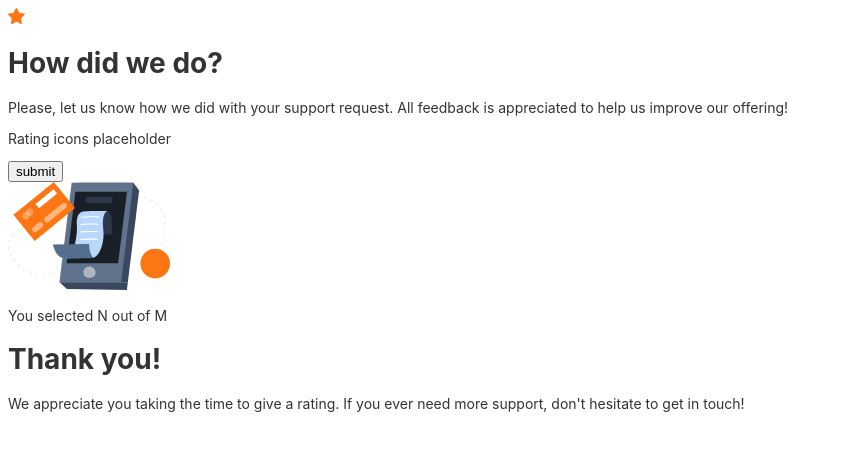
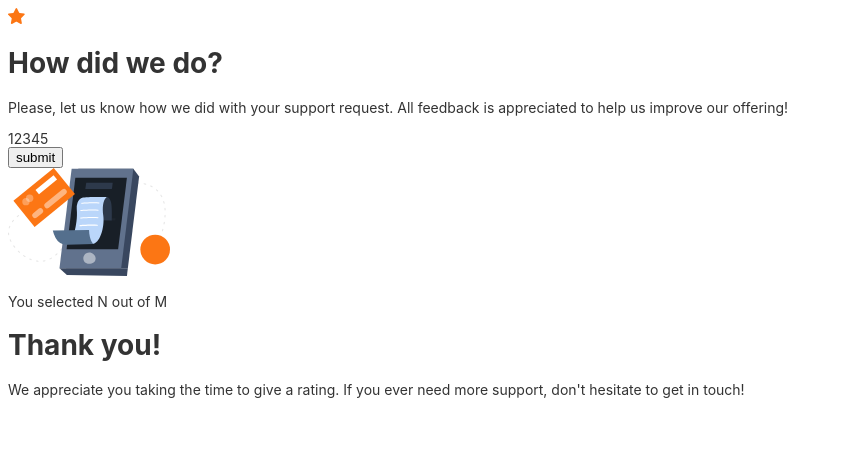
Before and after one commit to Cygap/rate-me, an Angular app: page / in a window 1280 px wide. Shown: the top 450 px of the page, without its empty margins (0-842 px from the left). Built offline with nearby package versions, Linux system fonts and the light colour scheme.

Commit message:
added rating points component with click listener, added change of selected attribute value onClick

```diff
--- a/src/app/app.module.ts
+++ b/src/app/app.module.ts
@@ -4,12 +4,14 @@ import { BrowserModule } from '@angular/platform-browser';
 import { AppComponent } from './app.component';
 import { RateMeModalComponent } from './rate-me-modal/rate-me-modal.component';
 import { ThankYouModalComponent } from './thank-you-modal/thank-you-modal.component';
+import { RatingPointComponent } from './rating-point/rating-point.component';
 
 @NgModule({
   declarations: [
     AppComponent,
     RateMeModalComponent,
-    ThankYouModalComponent
+    ThankYouModalComponent,
+    RatingPointComponent
   ],
   imports: [
     BrowserModule
--- a/src/app/rate-me-modal/rate-me-modal.component.html
+++ b/src/app/rate-me-modal/rate-me-modal.component.html
@@ -5,6 +5,12 @@
     Please, let us know how we did with your support request. All feedback is
     appreciated to help us improve our offering!
   </p>
-  <p>Rating icons placeholder</p>
+  <div>
+    <app-rating-point
+      *ngFor="let point of points"
+      [rating]="point"
+      (itemSelected)="onItemSelected($event)"
+    ></app-rating-point>
+  </div>
   <button>submit</button>
 </div>
--- a/src/app/rate-me-modal/rate-me-modal.component.ts
+++ b/src/app/rate-me-modal/rate-me-modal.component.ts
@@ -1,10 +1,17 @@
 import { Component } from '@angular/core';
-
+import { RatingPoint, points } from '../rating';
 @Component({
   selector: 'app-rate-me-modal',
   templateUrl: './rate-me-modal.component.html',
-  styleUrls: ['./rate-me-modal.component.css']
+  styleUrls: ['./rate-me-modal.component.css'],
 })
 export class RateMeModalComponent {
-
+  points = points;
+  onItemSelected(item: RatingPoint) {
+    if (item.selected) {
+      this.points
+        .filter((point) => point.id !== item.id)
+        .forEach((point) => (point.selected = false));
+    }
+  }
 }
--- /dev/null
+++ b/src/app/rating-point/rating-point.component.html
@@ -0,0 +1 @@
+<span (click)="clickHandler()">{{ rating.id }}</span>
--- /dev/null
+++ b/src/app/rating-point/rating-point.component.ts
@@ -0,0 +1,16 @@
+import { Component, Input, Output, EventEmitter } from '@angular/core';
+import { RatingPoint } from '../rating';
+
+@Component({
+  selector: 'app-rating-point',
+  templateUrl: './rating-point.component.html',
+  styleUrls: ['./rating-point.component.css'],
+})
+export class RatingPointComponent {
+  @Input() rating!: RatingPoint;
+  @Output() itemSelected = new EventEmitter();
+  clickHandler() {
+    this.rating.selected = !this.rating.selected;
+    this.itemSelected.emit(this.rating);
+  }
+}
--- /dev/null
+++ b/src/app/rating.ts
@@ -0,0 +1,9 @@
+export interface RatingPoint {
+  id: number;
+  selected: boolean;
+}
+
+export const points: RatingPoint[] = [];
+for (let i = 1; i < 6; i++) {
+  points.push({ id: i, selected: false });
+}
```
Also changed, not shown: src/app/rating-point/rating-point.component.css (added), 1 other file (tests, documents, lock files or other folders).
